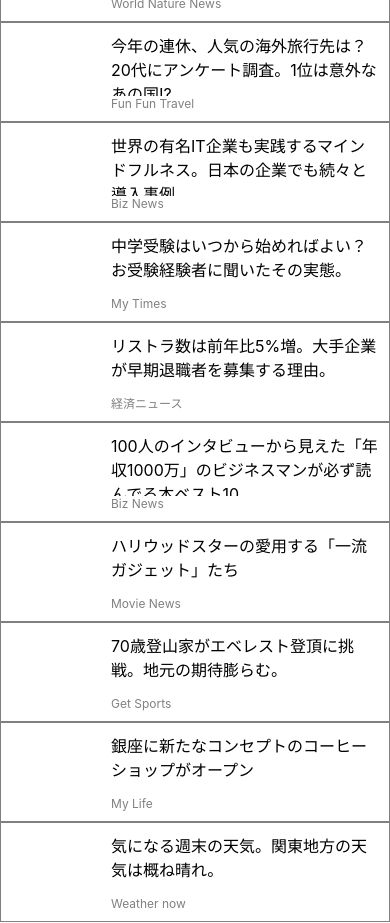
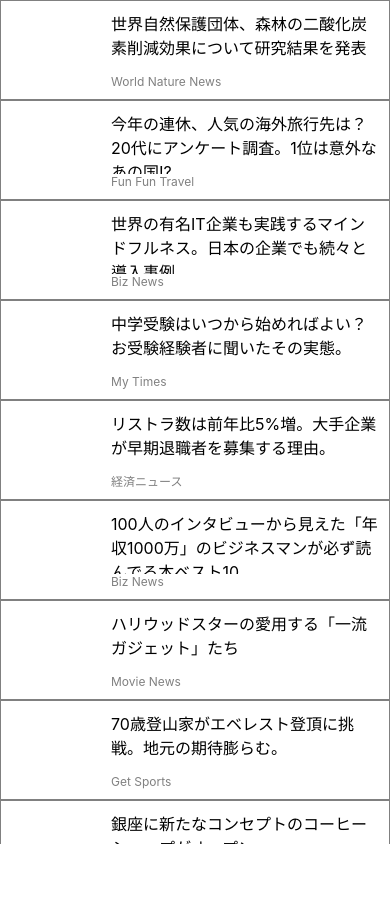
Before and after one commit to n199603/react-native-news-app, a React Native app: screen / in a window 390 px wide. After the commit the page ends 844 px from the top, so only its background shows below. Built offline with nearby package versions, Linux system fonts and the light colour scheme.

Commit message:
feat(app.js): add FlatList

```diff
--- a/App.js
+++ b/App.js
@@ -1,6 +1,6 @@
 import { StatusBar } from 'expo-status-bar';
 import React from 'react';
-import { StyleSheet, Text, View, Image } from 'react-native';
+import { StyleSheet, View, FlatList, SafeAreaView } from 'react-native';
 import ListItem from './components/ListItem';
 import articles from './dummies/articles.json';
 
@@ -8,8 +8,8 @@ const styles = StyleSheet.create({
   container: {
     flex: 1,
     backgroundColor: '#fff',
-    alignItems: 'center',
-    justifyContent: 'center',
+    // alignItems: 'center',
+    // justifyContent: 'center',
   },
   itemContainer: {
     height: 100,
@@ -38,21 +38,31 @@ const styles = StyleSheet.create({
 });
 
 export default function App() {
-  const items = articles.map((article, index) => {
-    return (
-      <ListItem
-        imageUrl={article.urlToImage}
-        title={article.title}
-        author={article.author}
-        key={index}
-      />
-    );
-  });
+  // const items = articles.map((article, index) => {
+  //   return (
+  //     <ListItem
+  //       imageUrl={article.urlToImage}
+  //       title={article.title}
+  //       author={article.author}
+  //       key={index}
+  //     />
+  //   );
+  // });
 
   return (
-    <View style={styles.container}>
-      {items}
+    <SafeAreaView style={styles.container}>
+      <FlatList
+        data={articles}
+        renderItem={({ item }) => (
+          <ListItem
+            imageUrl={item.urlToImage}
+            title={item.title}
+            author={item.author}
+          />
+        )}
+        keyExtractor={(item, index) => index.toString()}
+      />
       <StatusBar style="auto" />
-    </View>
+    </SafeAreaView>
   );
 }
```
